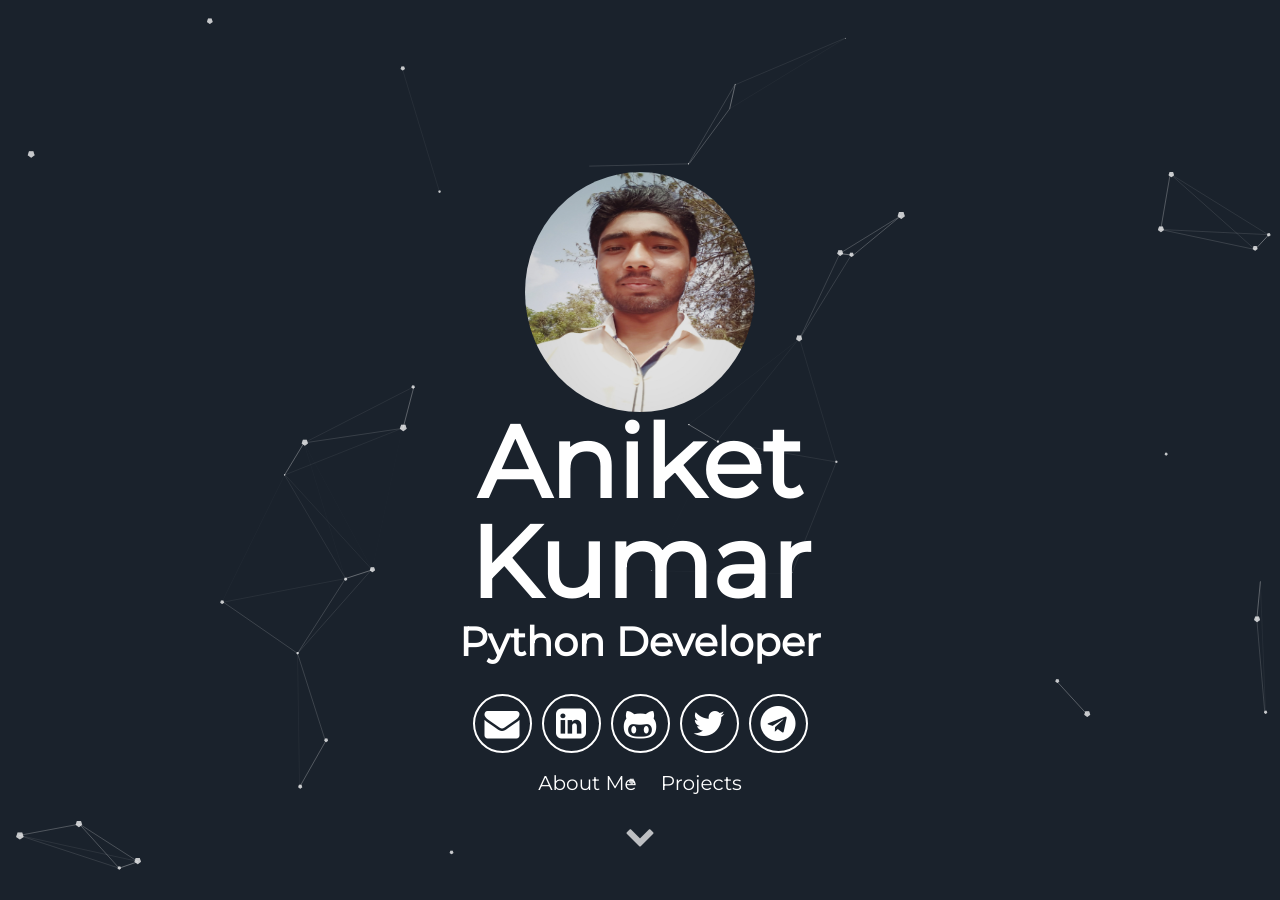
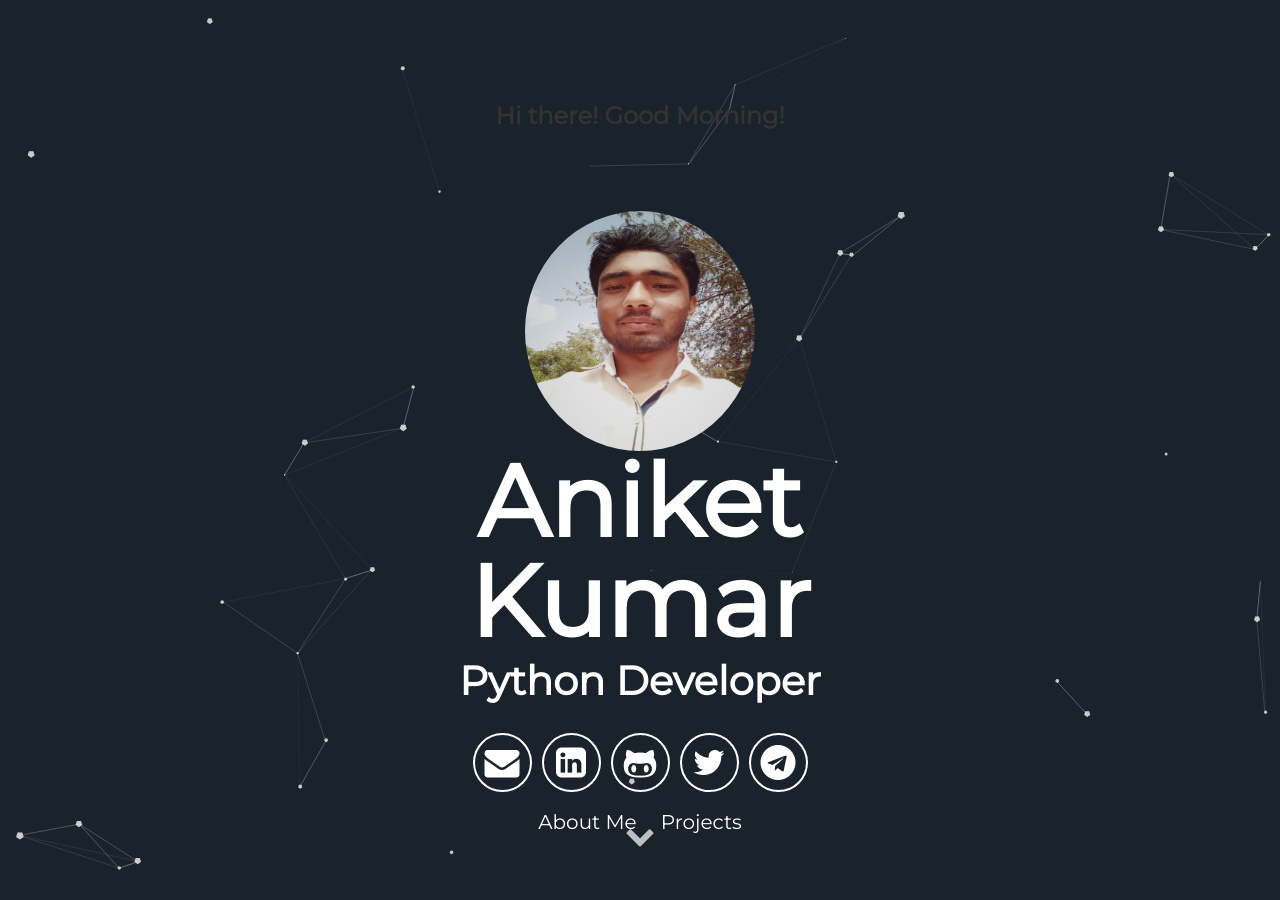
Before and after one commit to crypticani/crypticani.github.io, a Jekyll site: the page built from index.html, in a window 1280 px wide and 900 px high. Built offline with Jekyll 4.4.1, drawn with Linux system fonts in a browser that asks for light colours.

```diff
--- a/_includes/header.html
+++ b/_includes/header.html
@@ -1,5 +1,7 @@
 <div id="particles-js">
   <div class="header">
+    <h3><script language = "javascript" src="{{ "/assets/js/greet.js" }}">
+           </script></h3>
       <h1>
         <img class="rounded-circle d-block mx-auto" src="{{ "/assets/img/profile.jpg" | prepend: site.baseurl }}" height="240"
          width="230"
```
